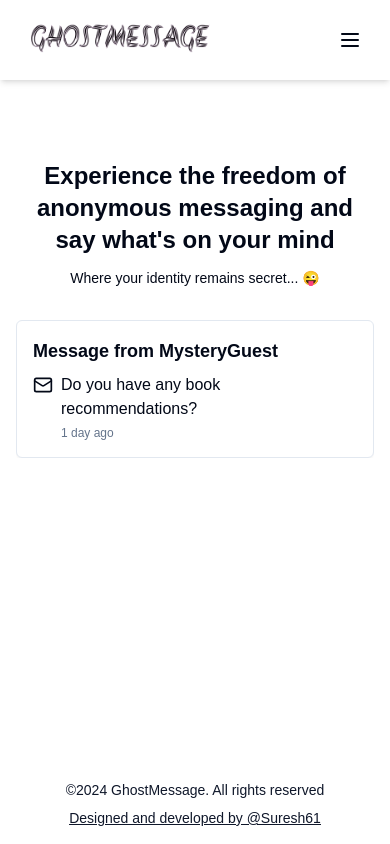
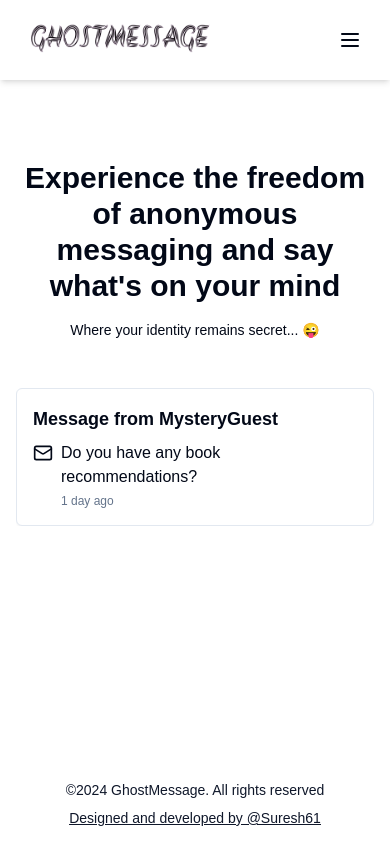
Before and after one commit to Suresh1061/GhostMessage, a Next.js app: page / in a window 390 px wide. Built offline with nearby package versions, Linux system fonts and the light colour scheme; no server answers.

Commit message:
modify style and add an extra file

```diff
--- a/src/app/(auth)/layout.tsx
+++ b/src/app/(auth)/layout.tsx
@@ -4,7 +4,7 @@ export default function AuthLayout({
     children: React.ReactNode;
 }>) {
     return (
-        <main className={`min-h-screen bg-gray-100 flex  justify-center sm:items-center px-4 py-12`}>
+        <main className={`min-h-screen bg-gray-100 flex  justify-center items-start sm:items-center px-4 py-12`}>
             {children}
         </main>
     );
--- a/src/app/(root)/page.tsx
+++ b/src/app/(root)/page.tsx
@@ -1,54 +1,20 @@
-'use client'
-
 import Footer from "@/components/footer"
-import {
-  Carousel,
-  CarouselContent,
-  CarouselItem,
-  CarouselNext,
-  CarouselPrevious,
-} from "@/components/ui/carousel"
-import messages from "@/data/messages.json"
-import Autoplay from "embla-carousel-autoplay"
-import { Mail } from "lucide-react"
+import MessageCarousel from "@/components/message-carousel"
 
 
 const Home = () => {
   return (
     <>
       <div className='flex flex-grow flex-col items-center sm:justify-center px-4 md:px-12 py-20 sm:py-12'>
-        <section className="text-center mb-8 md:mb-12">
-          <h1 className="text-2xl sm:text-3xl md:text-5xl font-bold text-center">
+        <section className="text-center mb-12">
+          <h1 className="text-3xl md:text-5xl font-bold text-center">
             Experience the freedom of anonymous messaging and say what&apos;s on your mind
           </h1>
-          <p className="mt-3 md:mt-4 text-sm sm:text-base md:text-lg">
+          <p className="mt-4 text-sm sm:text-base md:text-lg">
             Where your identity remains secret... 😜
           </p>
         </section>
-        <Carousel
-          plugins={[Autoplay({ delay: 2000 })]}
-          className="w-full max-w-md mx-auto">
-          <CarouselContent>
-            {messages.map((message, index) => (
-              <CarouselItem key={index} className=" flex justify-center">
-                <div className="max-w-sm w-full border bg-card rounded-md shadow-sm p-4 sm:p-6">
-                  <h3 className="text-lg sm:text-xl font-semibold">{message.title}</h3>
-                  <div className="flex items-st mt-2 space-x-2">
-                    <Mail className="flex-shrink-0 h-5 w-5 mt-0.5" />
-                    <div className="flex flex-col items-start">
-                      <p>{message.content}</p>
-                      <p className="text-xs text-muted-foreground mt-1">
-                        {message.received}
-                      </p>
-                    </div>
-                  </div>
-                </div>
-              </CarouselItem>
-            ))}
-          </CarouselContent>
-          <CarouselPrevious />
-          <CarouselNext />
-        </Carousel>
+        <MessageCarousel />
       </div >
       <Footer />
     </>
--- a/src/components/footer.tsx
+++ b/src/components/footer.tsx
@@ -5,7 +5,11 @@ const Footer = () => {
   return (
     <footer className='text-center text-primary py-4 text-sm font-medium space-y-2'>
       <p>©{new Date().getFullYear()} GhostMessage. All rights reserved</p>
-      <p className='underline'><Link href="https://github.com/Suresh1061" target="_blank">Designed and developed by @Suresh61</Link></p>
+      <p className='underline'>
+        <Link href="https://github.com/Suresh1061" target="_blank">
+          Designed and developed by @Suresh61
+        </Link>
+      </p>
     </footer>
   )
 }
--- /dev/null
+++ b/src/components/message-carousel.tsx
@@ -0,0 +1,43 @@
+'use client'
+
+import {
+    Carousel,
+    CarouselContent,
+    CarouselItem,
+    CarouselNext,
+    CarouselPrevious,
+} from "@/components/ui/carousel"
+import messages from "@/data/messages.json"
+import Autoplay from "embla-carousel-autoplay"
+import { Mail } from "lucide-react"
+
+const MessageCarousel = () => {
+    return (
+        <Carousel
+            plugins={[Autoplay({ delay: 2000 })]}
+            className="w-full max-w-md mx-auto">
+            <CarouselContent>
+                {messages.map((message, index) => (
+                    <CarouselItem key={index} className=" flex justify-center">
+                        <div className="max-w-sm w-full border bg-card rounded-md shadow-sm p-4 sm:p-6">
+                            <h3 className="text-lg sm:text-xl font-semibold">{message.title}</h3>
+                            <div className="flex items-st mt-2 space-x-2">
+                                <Mail className="flex-shrink-0 h-5 w-5 mt-0.5" />
+                                <div className="flex flex-col items-start">
+                                    <p>{message.content}</p>
+                                    <p className="text-xs text-muted-foreground mt-1">
+                                        {message.received}
+                                    </p>
+                                </div>
+                            </div>
+                        </div>
+                    </CarouselItem>
+                ))}
+            </CarouselContent>
+            <CarouselPrevious />
+            <CarouselNext />
+        </Carousel>
+    )
+}
+
+export default MessageCarousel
```
